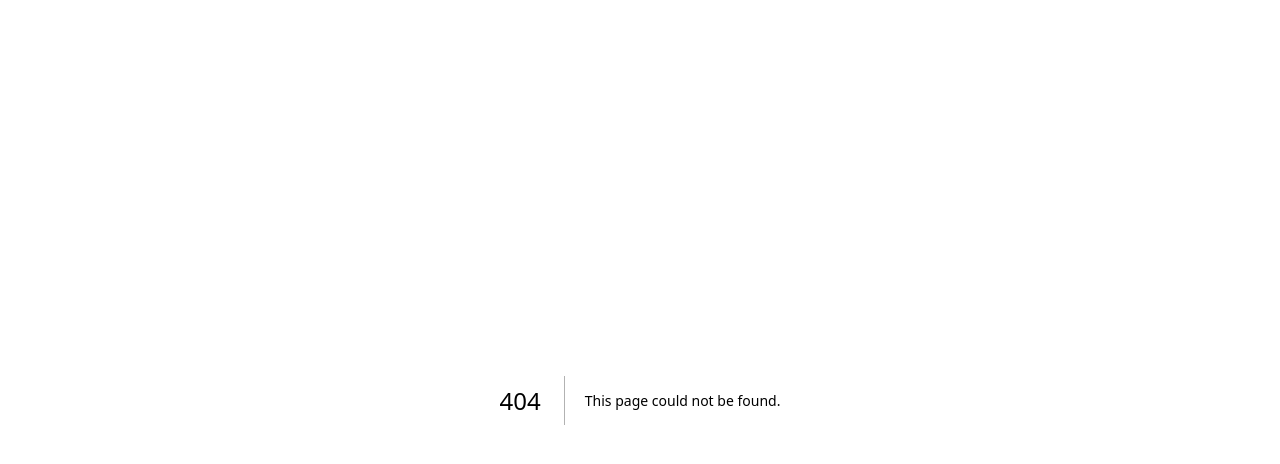
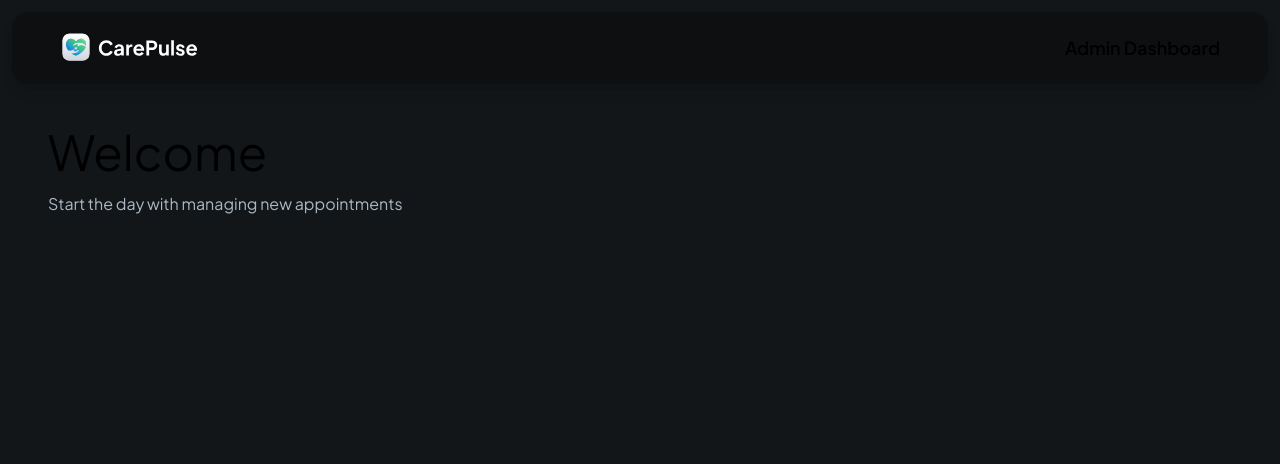
Before and after one commit to DavidAsrorxonov/Care-Pulse, a Next.js app: page /admin in a window 1280 px wide. Before the commit this address had no page. Shown: the top 464 px of the page. Built offline with nearby package versions, Linux system fonts and the light colour scheme.

Commit message:
style the admin page by adding the header and the main greeintg part;

```diff
--- /dev/null
+++ b/app/admin/page.tsx
@@ -0,0 +1,34 @@
+import Image from "next/image";
+import Link from "next/link";
+import React from "react";
+
+const Admin = () => {
+  return (
+    <div className="mx-auto flex max-w-7xl flex-col space-y-14">
+      <header className=" sticky top-3 z-20 mx-3 flex items-center justify-between rounded-2xl bg-dark-200 px-[5%] py-5 shadow-lg xl:px-12">
+        <Link href={"/"} className="cursor-pointer">
+          <Image
+            src={"/assets/icons/logo-full.svg"}
+            height={32}
+            width={162}
+            alt="logo"
+            className="h-8 w-fit"
+          />
+        </Link>
+
+        <p className="text-lg font-semibold">Admin Dashboard</p>
+      </header>
+
+      <main className="flex flex-col items-center space-y-6 px-[5%] pb-12 xl:space-y-12 xl:px-12">
+        <section className="w-full space-y-4">
+          <h1 className="text-4xl md:text-5xl">Welcome</h1>
+          <p className="text-dark-700">
+            Start the day with managing new appointments
+          </p>
+        </section>
+      </main>
+    </div>
+  );
+};
+
+export default Admin;
```
